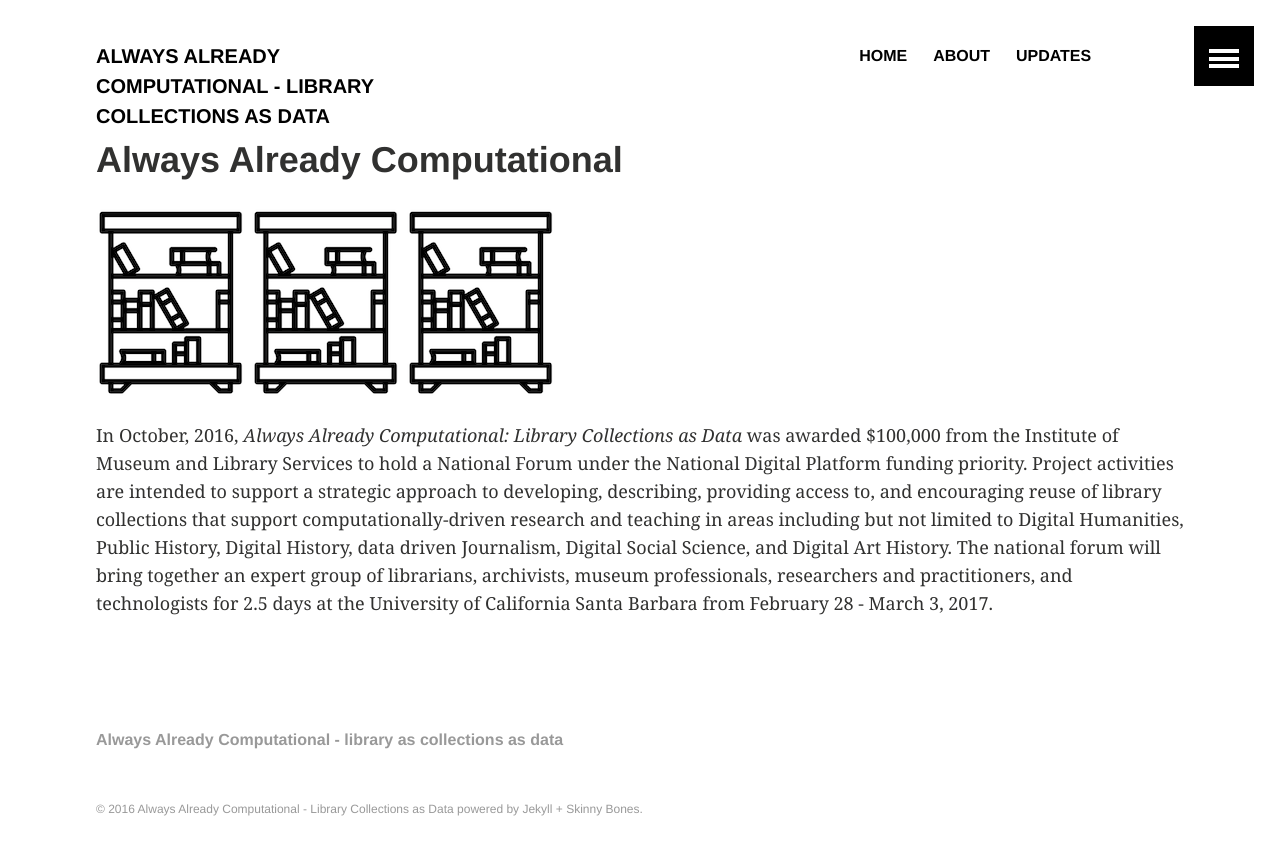
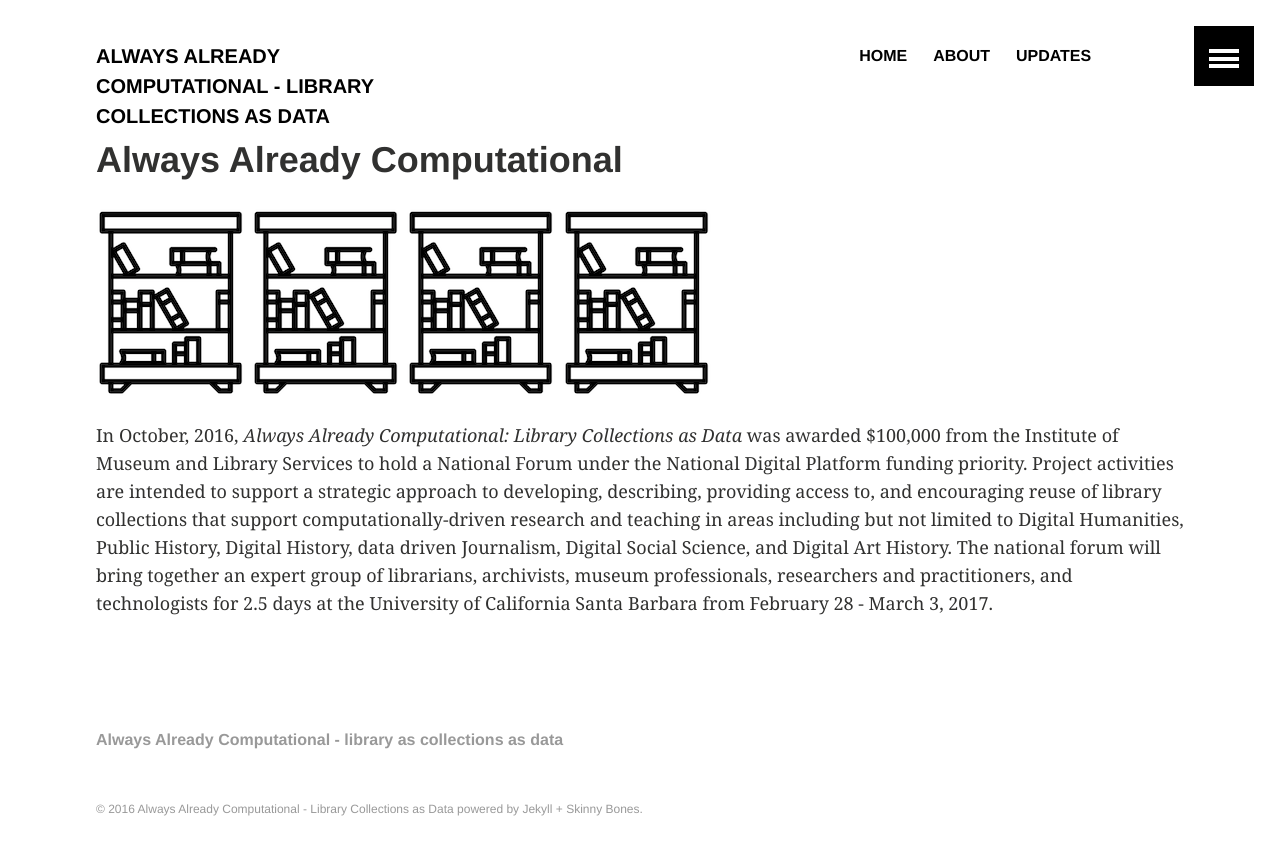
Before and after one commit to collectionsasdata/collectionsasdata.github.io, a Jekyll site: the page built from index.md, in a window 1280 px wide. Shown: the top 855 px of the page. Built offline with Jekyll 4.4.1, drawn with Linux system fonts in a browser that asks for light colours.

Commit message:
Update index.md

```diff
--- a/index.md
+++ b/index.md
@@ -3,6 +3,6 @@ layout: archive
 title:  "Always Already Computational"
 ---
 
-![library](images/library.png) ![library](images/library.png) ![library](images/library.png)
+![library](images/library.png) ![library](images/library.png) ![library](images/library.png) ![library](images/library.png)
 
 In October, 2016, *Always Already Computational: Library Collections as Data* was awarded $100,000 from the Institute of Museum and Library Services to hold a National Forum under the National Digital Platform funding priority. Project activities are intended to support a strategic approach to developing, describing, providing access to, and encouraging reuse of library collections that support computationally-driven research and teaching in areas including but not limited to Digital Humanities, Public History, Digital History, data driven Journalism, Digital Social Science, and Digital Art History.  The national forum will bring together an expert group of librarians, archivists, museum professionals, researchers and practitioners, and technologists for 2.5 days at the University of California Santa Barbara from February 28 - March 3, 2017.
```
